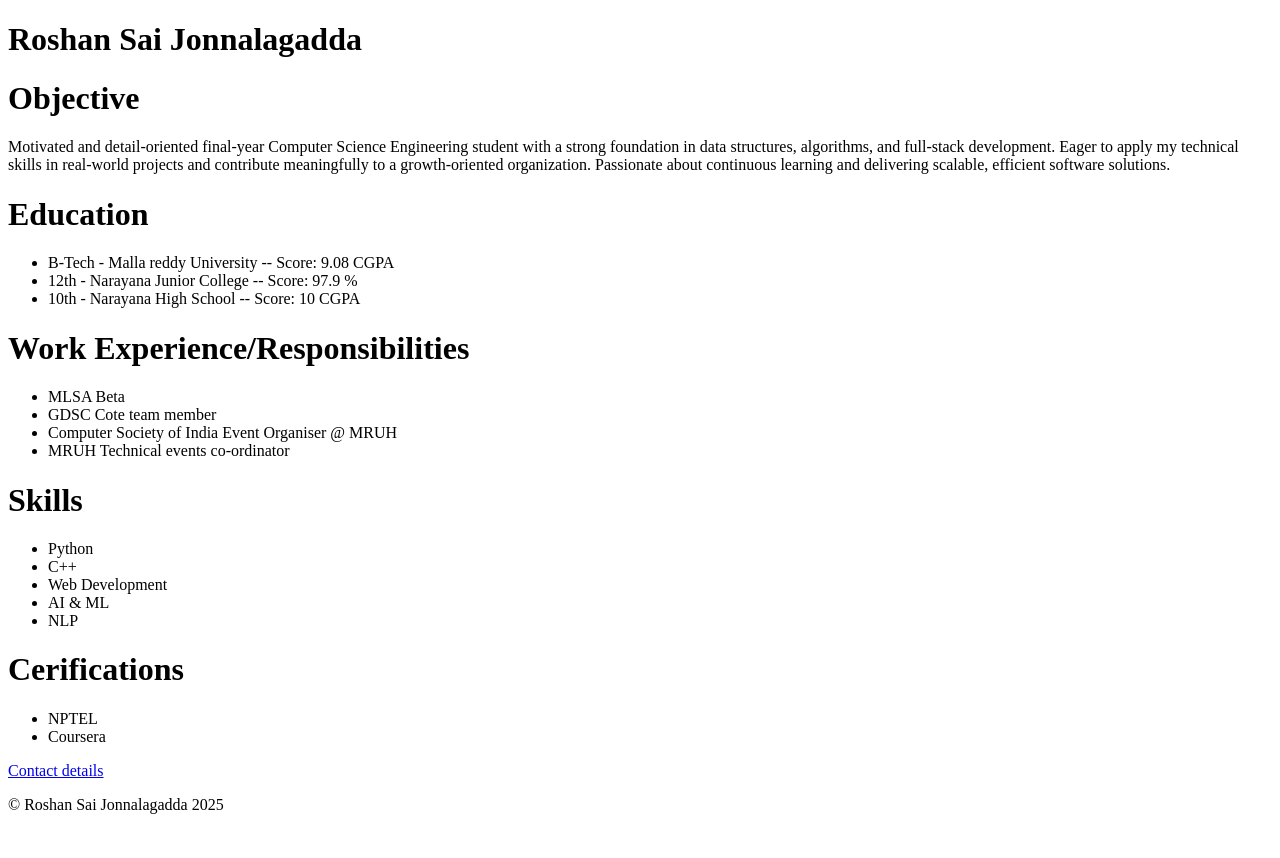
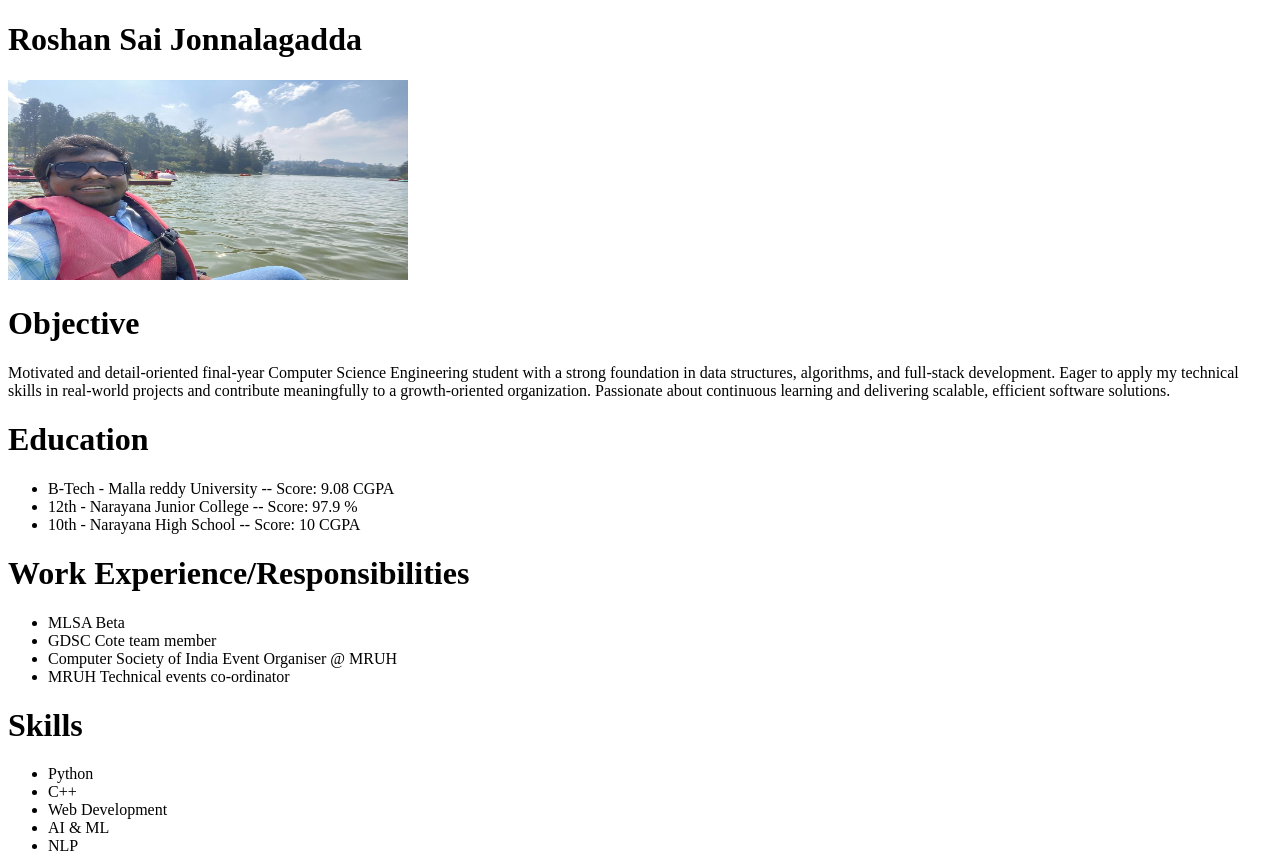
Before and after one commit to roshansai05/FSD, a plain HTML site: page index.html in a window 1280 px wide. Shown: the top 858 px of the page. Before the commit the page ends 830 px from the top, so only its background shows below. Drawn offline with Linux system fonts and the light colour scheme.

Commit message:
index.html

```diff
--- a/index.html
+++ b/index.html
@@ -4,6 +4,7 @@
 </head>
 <body>
     <h1 style=> Roshan Sai Jonnalagadda</h1>
+    <img src="image.JPG" width="400" height="200">
     <h1>Objective</h1>
     <p>Motivated and detail-oriented final-year Computer Science Engineering student with a strong foundation in data structures, algorithms, and full-stack development. Eager to apply my technical skills in real-world projects and contribute meaningfully to a growth-oriented organization.
         Passionate about continuous learning and delivering scalable, efficient software solutions.</p>
```
